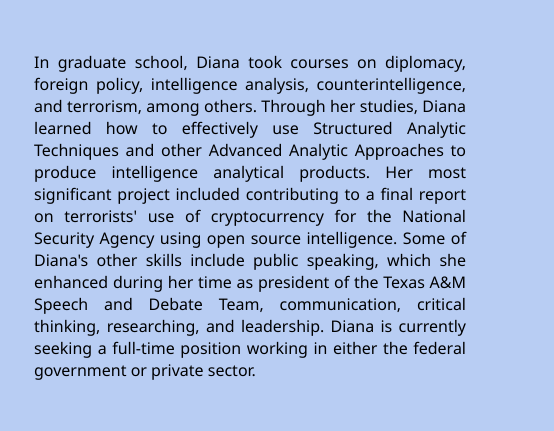
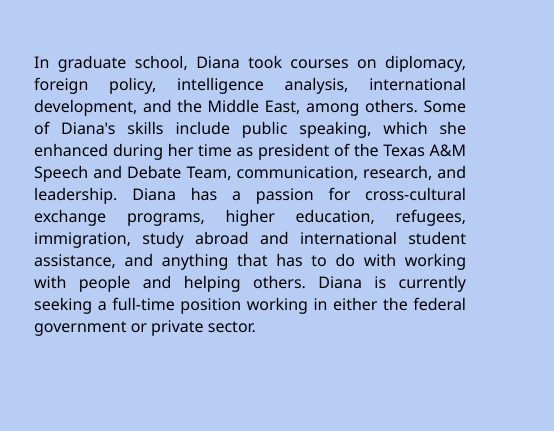
Before and after one commit to dianahajali/dianahajali.github.io, a plain HTML site: page aboutme.html in a window 1280 px wide. Shown: the part 504-935 px from the top of the page, 726-1280 px from the left. Drawn offline with Linux system fonts and the light colour scheme.

Commit message:
About Me Update

```diff
--- a/aboutme.html
+++ b/aboutme.html
@@ -33,16 +33,12 @@
 			<br>
 			<p class="description">
 				In graduate school, Diana took courses on diplomacy, foreign policy,
-				intelligence analysis, counterintelligence, and terrorism, among others.
-				Through her studies, Diana learned how to effectively use Structured
-				Analytic Techniques and other Advanced Analytic Approaches to produce
-				intelligence analytical products. Her most significant project included
-				contributing to a final report on terrorists' use of cryptocurrency
-				for the National Security Agency using open source intelligence. Some of
-				Diana's other skills include public speaking, which she enhanced during her time
-				as president of the Texas A&M Speech and Debate Team, communication, critical
-				thinking, researching, and leadership. Diana is currently seeking a full-time
-				position working in either the federal government or private sector.
+				intelligence analysis, international development, and the Middle East, among others.
+				Some of Diana's skills include public speaking, which she enhanced during her time
+				as president of the Texas A&M Speech and Debate Team, communication, research, and leadership.
+				Diana has a passion for cross-cultural exchange programs, higher education, refugees, immigration, study
+				abroad and international student assistance, and anything that has to do with working with people and
+				helping others. Diana is currently seeking a full-time position working in either the federal government or private sector.
 			</p>
 			<br>
 			<br>
```
Also changed, not shown: 1 other file.
